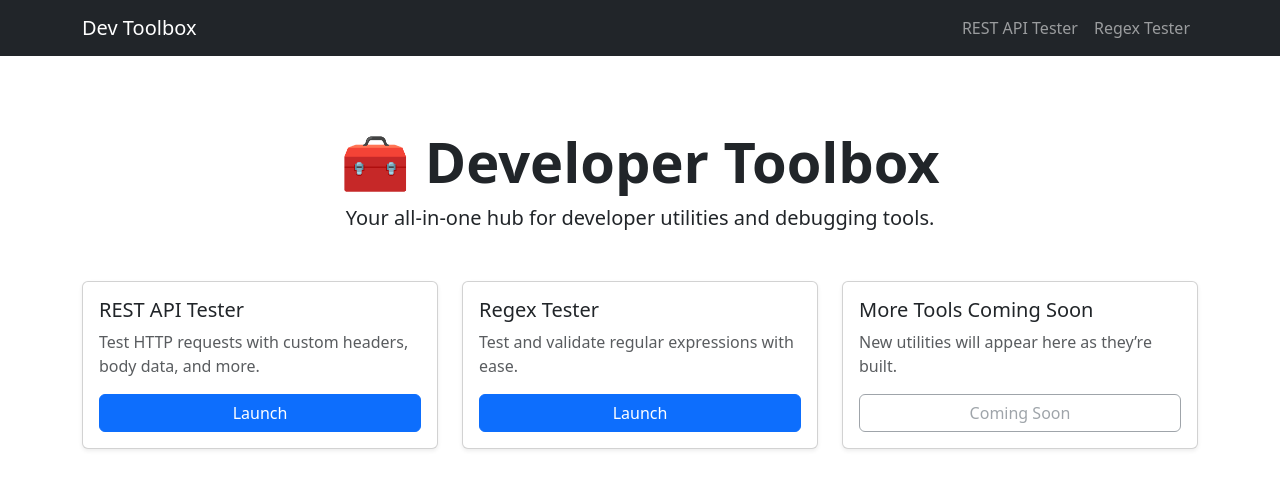
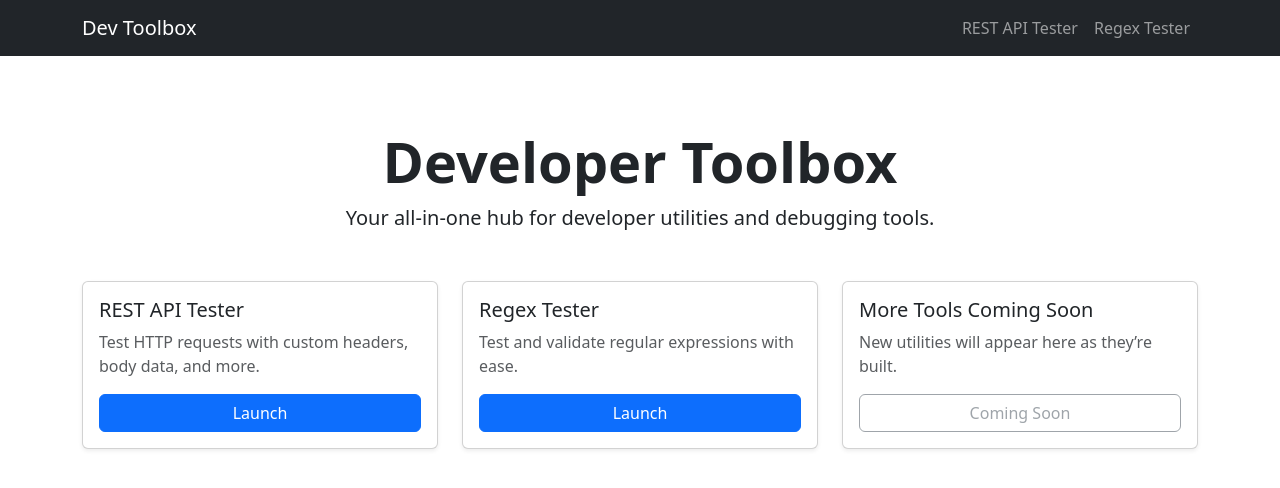
Before and after one commit to Maulik0417/DeveloperToolboxHub, a React (Create React App) app: page / in a window 1280 px wide. Shown: the top 488 px of the page. Built offline with nearby package versions, Linux system fonts and the light colour scheme.

Commit message:
Updated home.js

```diff
--- a/src/components/Home.js
+++ b/src/components/Home.js
@@ -5,7 +5,7 @@ const Home = () => {
   return (
     <div className="container mt-5">
       <div className="text-center mb-5">
-        <h1 className="display-4 fw-bold">🧰 Developer Toolbox</h1>
+        <h1 className="display-4 fw-bold">Developer Toolbox</h1>
         <p className="lead">Your all-in-one hub for developer utilities and debugging tools.</p>
       </div>
 
```
